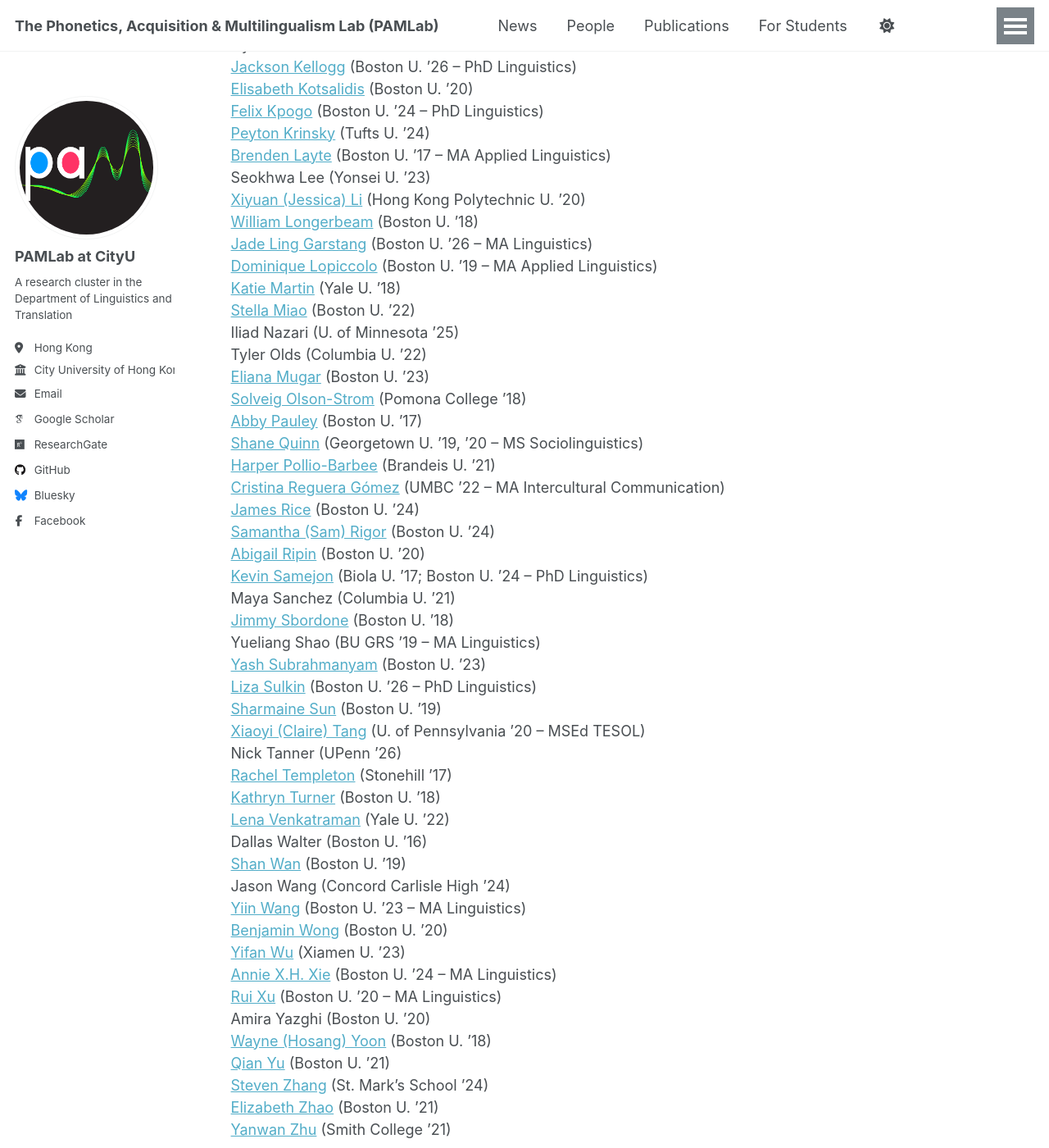
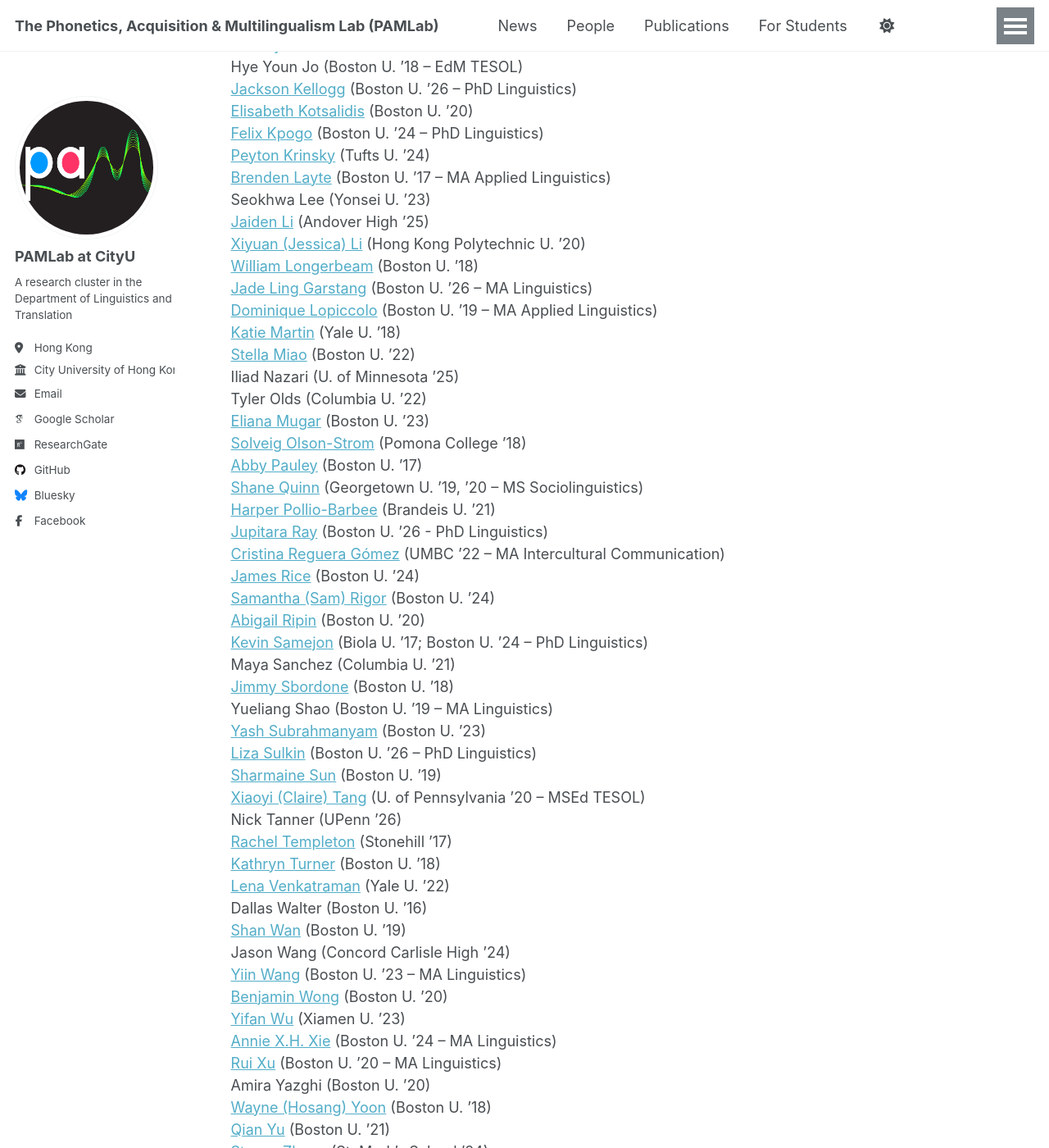
Before and after one commit to thepamlab/thepamlab.github.io, a Jekyll site: the page built from _portfolio/portfolio-998.md, in a window 1280 px wide and 1400 px high, scrolled down 1154 px. Shown: the whole window at 82% size. Built offline with Jekyll 4.4.1, drawn with Linux system fonts in a browser that asks for light colours; some web fonts are replaced; a script that is not in the unit is left out; some of the changed text lies outside the part shown.

Commit message:
Update portfolio-998.md

```diff
--- a/_portfolio/portfolio-998.md
+++ b/_portfolio/portfolio-998.md
@@ -1,9 +1,10 @@
 ---
 title: "Alumni and Former Interns"
-excerpt: "The PAMLab has had 88 undergraduate students, postgraduate students, and interns join us over the years."
+excerpt: "The PAMLab has had 90 undergraduate students, postgraduate students, and interns join us over the years."
 collection: portfolio
 ---
 
+<a href='https://www.linkedin.com/in/alexander-acosta-3a2348174/' target='_blank'>Alexander Acosta</a> (Boston U. ’22)<br/>
 <a href='https://www.linkedin.com/in/serena-agarwal-382b592b7/' target='_blank'>Serena Agarwal</a> (Brown U. ’27)<br/>
 <a href='https://www.linkedin.com/in/celia-anderson-3a6975208/' target='_blank'>Celia Anderson</a> (U. of Chicago ’22)<br/>
 Allie Asaro (Boston U. ’20)<br/>
@@ -48,6 +49,7 @@ Hye Youn Jo (Boston U. ’18 – EdM TESOL)<br/>
 <a href='https://www.linkedin.com/in/peytonkrinsky/' target='_blank'>Peyton Krinsky</a> (Tufts U. ’24)<br/>
 <a href='https://www.linkedin.com/in/brenden-layte-71695014/' target='_blank'>Brenden Layte</a> (Boston U. ’17 – MA Applied Linguistics)<br/>
 Seokhwa Lee (Yonsei U. ’23)<br/>
+<a href='https://www.linkedin.com/in/jaiden-li/' target='_blank'>Jaiden Li</a> (Andover High ’25)<br/>
 <a href='https://www.linkedin.com/in/xiyuan-li-a30a261b8/' target='_blank'>Xiyuan (Jessica) Li</a> (Hong Kong Polytechnic U. ’20)<br/>
 <a href='https://www.linkedin.com/in/william-longerbeam-3338b5267/' target='_blank'>William Longerbeam</a> (Boston U. ’18)<br/>
 <a href='https://www.bu.edu/linguistics/profile/jade-ling-garstang/' target='_blank'>Jade Ling Garstang</a> (Boston U. ’26 – MA Linguistics)<br/>
@@ -61,6 +63,7 @@ Tyler Olds (Columbia U. ’22)<br/>
 <a href='https://www.linkedin.com/in/abby-pauley-710672199/' target='_blank'>Abby Pauley</a> (Boston U. ’17)<br/>
 <a href='https://www.linkedin.com/in/shane-quinn-96ba2a147/' target='_blank'>Shane Quinn</a> (Georgetown U. ’19, ’20 – MS Sociolinguistics)<br/>
 <a href='https://www.linkedin.com/in/harper-pollio-barbee-36b6a417a/' target='_blank'>Harper Pollio-Barbee</a> (Brandeis U. ’21)<br/>
+<a href='https://jupitararay.github.io/' target='_blank'>Jupitara Ray</a> (Boston U. ’26 - PhD Linguistics)<br/>
 <a href='https://github.com/linguistcrg' target='_blank'>Cristina Reguera Gómez</a> (UMBC ’22 – MA Intercultural Communication)<br/>
 <a href='https://www.linkedin.com/in/james-rice-54570718b/' target='_blank'>James Rice</a> (Boston U. ’24)<br/>
 <a href='https://www.linkedin.com/in/samantha-rigor/' target='_blank'>Samantha (Sam) Rigor</a> (Boston U. ’24)<br/>
@@ -68,7 +71,7 @@ Tyler Olds (Columbia U. ’22)<br/>
 <a href='https://sites.google.com/view/ksamejon/' target='_blank'>Kevin Samejon</a> (Biola U. ’17; Boston U. ’24 – PhD Linguistics)<br/>
 Maya Sanchez (Columbia U. ’21)<br/>
 <a href='https://www.linkedin.com/in/jimmysbordonejr/' target='_blank'>Jimmy Sbordone</a> (Boston U. ’18)<br/>
-Yueliang Shao (BU GRS ’19 – MA Linguistics)<br/>
+Yueliang Shao (Boston U. ’19 – MA Linguistics)<br/>
 <a href='https://www.linkedin.com/in/yashsubrahmanyam/' target='_blank'>Yash Subrahmanyam</a> (Boston U. ’23)<br/>
 <a href='https://sites.google.com/view/lizasulkin/' target='_blank'>Liza Sulkin</a> (Boston U. ’26 – PhD Linguistics)<br/>
 <a href='https://www.linkedin.com/in/sharmaine-sun-72749a11b/' target='_blank'>Sharmaine Sun</a> (Boston U. ’19)<br/>
```
